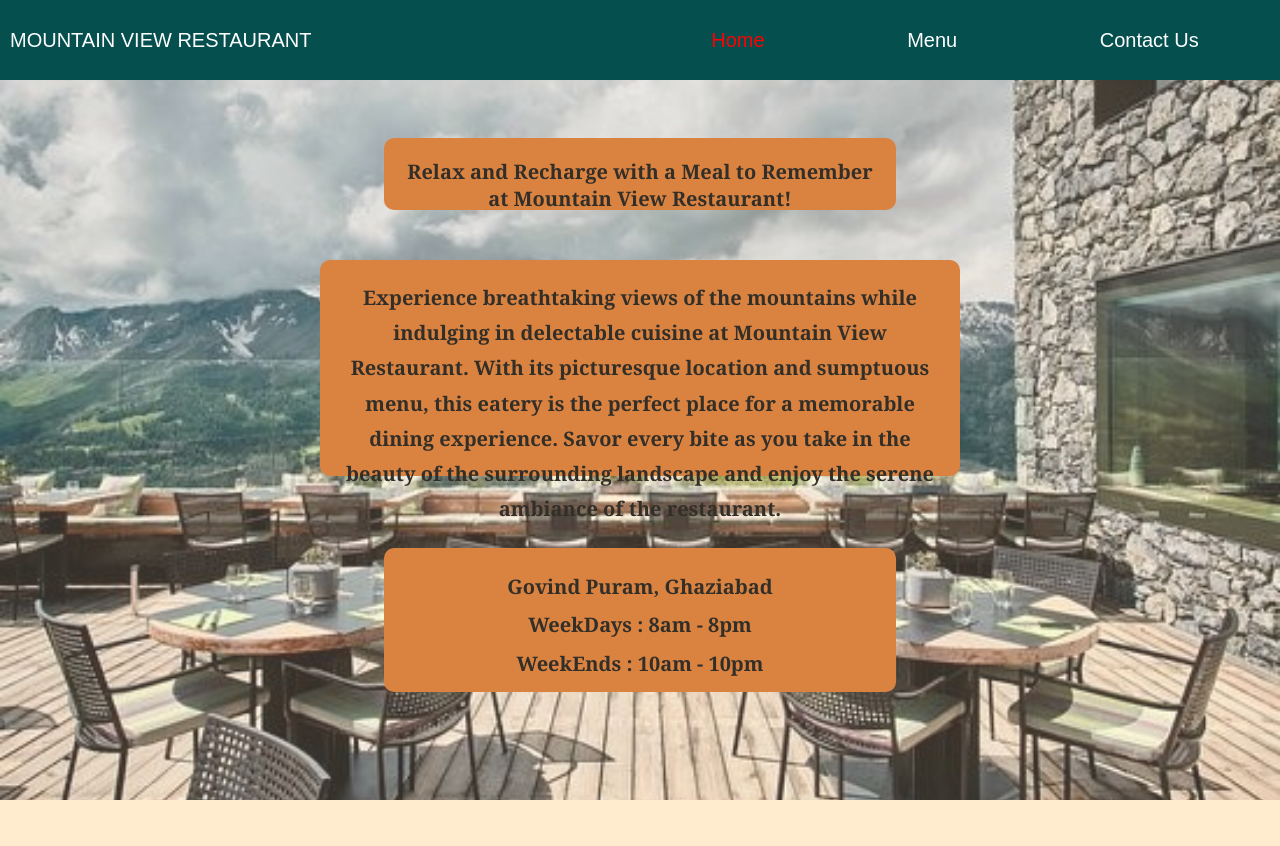
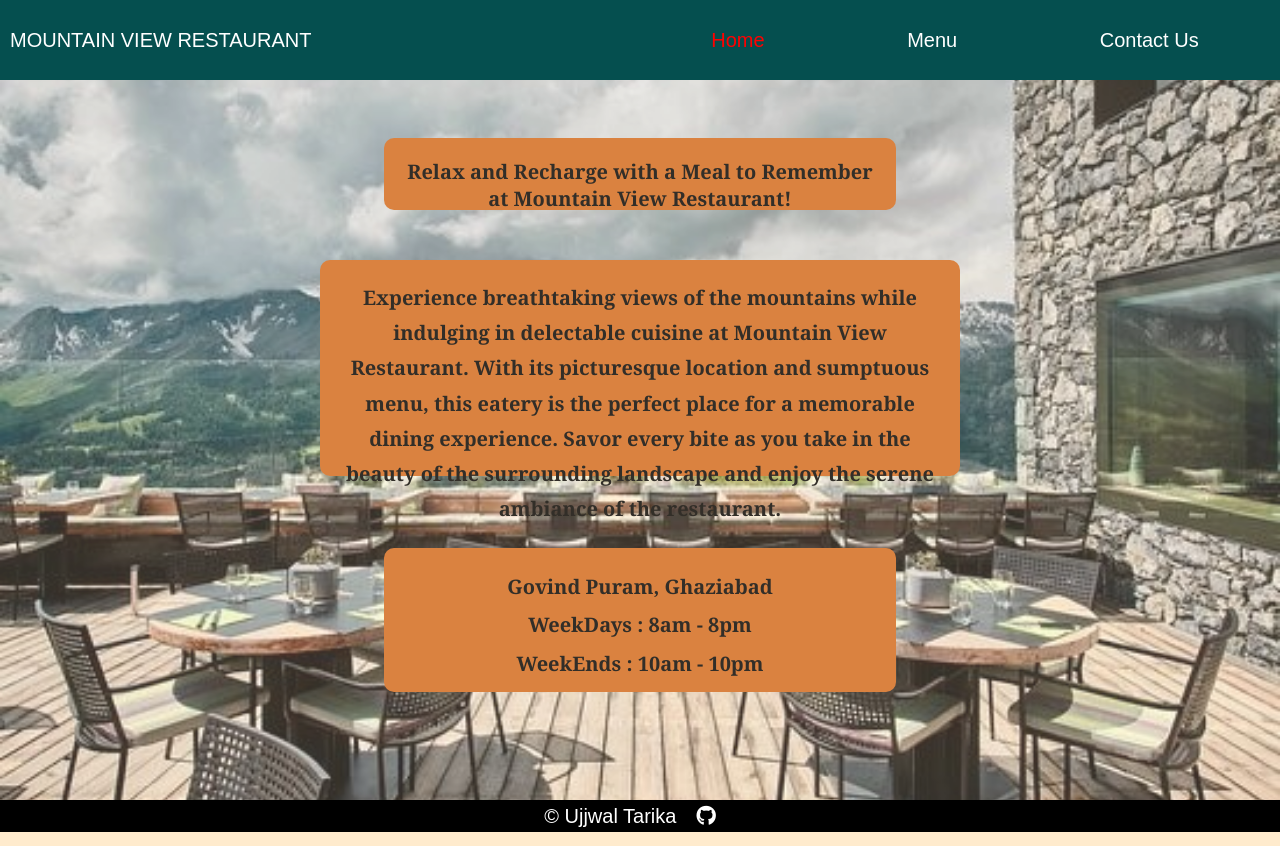
Before and after one commit to ujju2000/restaurant-page, a website built with webpack: page dist/index.html in a window 1280 px wide. Before the commit the page ends 800 px from the top, so only its background shows below. Built offline with nearby package versions, Linux system fonts and the light colour scheme.

Commit message:
added footer

```diff
--- a/src/contact.js
+++ b/src/contact.js
@@ -14,17 +14,23 @@ const renderContactPage = (() => {
     <div class="contact-container">
        <div class="info">
            <div class="name">
-               Navjyoti Machinery Store
+                <span class="material-icons">
+                location_on
+                </span>
+               MOUNTAIN VIEW RESTARUANT
            </div>
            <div class="hours">
-            <div class="weekdays">
-                WeekDays : 8am - 8pm
-            </div>
-            <div class="weekends">
-                WeekEnds : 10am - 10pm
-            </div>
-           </div>
+           <span class="material-icons">
+           schedule
+           </span>
+           <div class="timeline">
+           WeekDays : 8am - 8pm
+           <br>
+           WeekEnds : 10am - 10pm
+      </div>
+      </div>
            <div class="number">
+            <span class="material-icons">call</span>
             8368377522
         </div>
         <div class="message-us">
@@ -44,7 +50,7 @@ const renderContactPage = (() => {
        </div>
 
         <div class="map">
-            <iframe src="https://www.google.com/maps/embed?pb=!1m18!1m12!1m3!1d3500.78982708992!2d77.42048335059444!3d28.666011082318292!2m3!1f0!2f0!3f0!3m2!1i1024!2i768!4f13.1!3m3!1m2!1s0x390cf04af639e32f%3A0x8f1947ccb82e12ea!2sNavjyoti%20Machinery%20Store!5e0!3m2!1sen!2sin!4v1675752223656!5m2!1sen!2sin" width="600" height="520" style="border:0;" allowfullscreen="" loading="lazy" referrerpolicy="no-referrer-when-downgrade"></iframe>
+        <iframe src="https://www.google.com/maps/embed?pb=!1m18!1m12!1m3!1d3421.1407307696236!2d77.18788545064992!3d30.96655468146577!2m3!1f0!2f0!3f0!3m2!1i1024!2i768!4f13.1!3m3!1m2!1s0x390f81f9d09a374d%3A0x78ad67b6d913f63!2sMountain%20View%20Resort!5e0!3m2!1sen!2sin!4v1675835243435!5m2!1sen!2sin" width="600" height="520" style="border:0;" allowfullscreen="" loading="lazy" referrerpolicy="no-referrer-when-downgrade"></iframe>
         </div>
 </div>`
 
--- /dev/null
+++ b/src/footer.js
@@ -0,0 +1,16 @@
+
+const renderFooter = (() =>{
+
+    const container = document.querySelector('#content');
+
+    const footer = document.createElement('footer');
+    footer.setAttribute('id','footer');
+    footer.classList.add('active');
+    footer.innerHTML = `<div>
+    &copy; Ujjwal Tarika
+    <a href="https://github.com/ujju2000/restaurant-page" target="_blank"><i class="fa-brands fa-github"></i></a>
+    </div>`;
+    container.appendChild(footer);
+})();
+
+export {renderFooter};
--- a/src/home.js
+++ b/src/home.js
@@ -18,6 +18,7 @@ const renderHomePage = (() =>{
 
             <div class="address headline">
                 <div class="location">
+
                     Govind Puram, Ghaziabad
                 </div>
 
--- a/src/index.js
+++ b/src/index.js
@@ -2,10 +2,12 @@ import {pageLoad} from "./pageLoad";
 import { renderHomePage  } from "./home";
 import {renderMenuPage} from "./menu";
 import {renderContactPage} from "./contact";
+import {renderFooter} from "./footer";
+
 
 pageLoad;
-console.log("code chal rha hai ");
-
+// console.log("code chal rha hai ");
+const footer = document.querySelector('#footer');
 const tabs = document.querySelectorAll('.tab');
 const dataContent = document.querySelectorAll('[data-content]');
 console.log(dataContent);
@@ -28,4 +30,8 @@ tabs.forEach((tab) => tab.addEventListener('click' ,(e) =>{
     // console.log(target.id);
     target.classList.add('active');
     tab.classList.add("red");
+    if(target.id != "menu") {
+        footer.classList.add('active');
+    }else footer.classList.remove('active');
+
 }))
--- a/src/pageLoad.js
+++ b/src/pageLoad.js
@@ -15,3 +15,5 @@ const pageLoad = (() =>{
 
     container.appendChild(header);
 })();
+
+export {pageLoad};
```
Also changed, not shown: dist/index.html, dist/main.js, dist/style.css.
